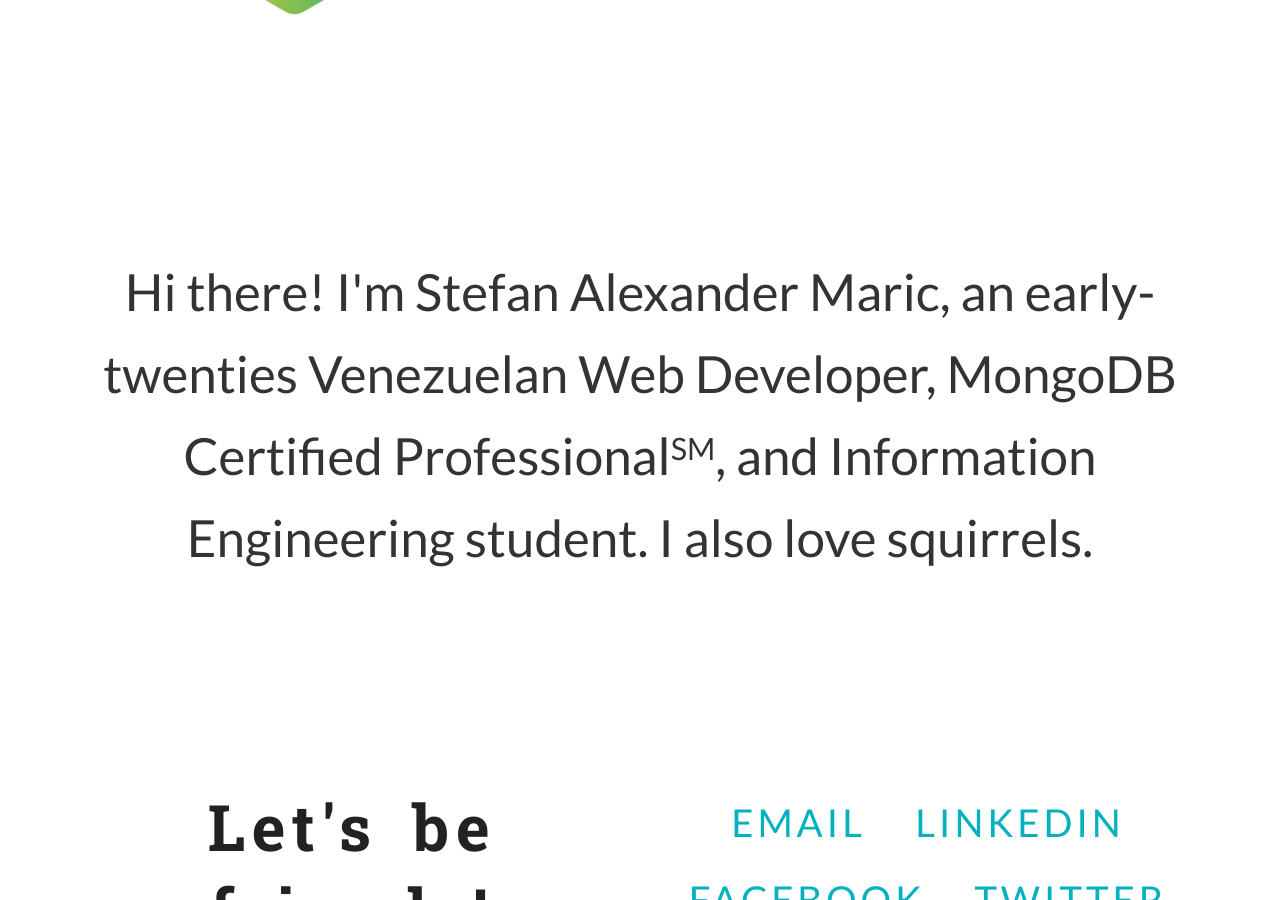
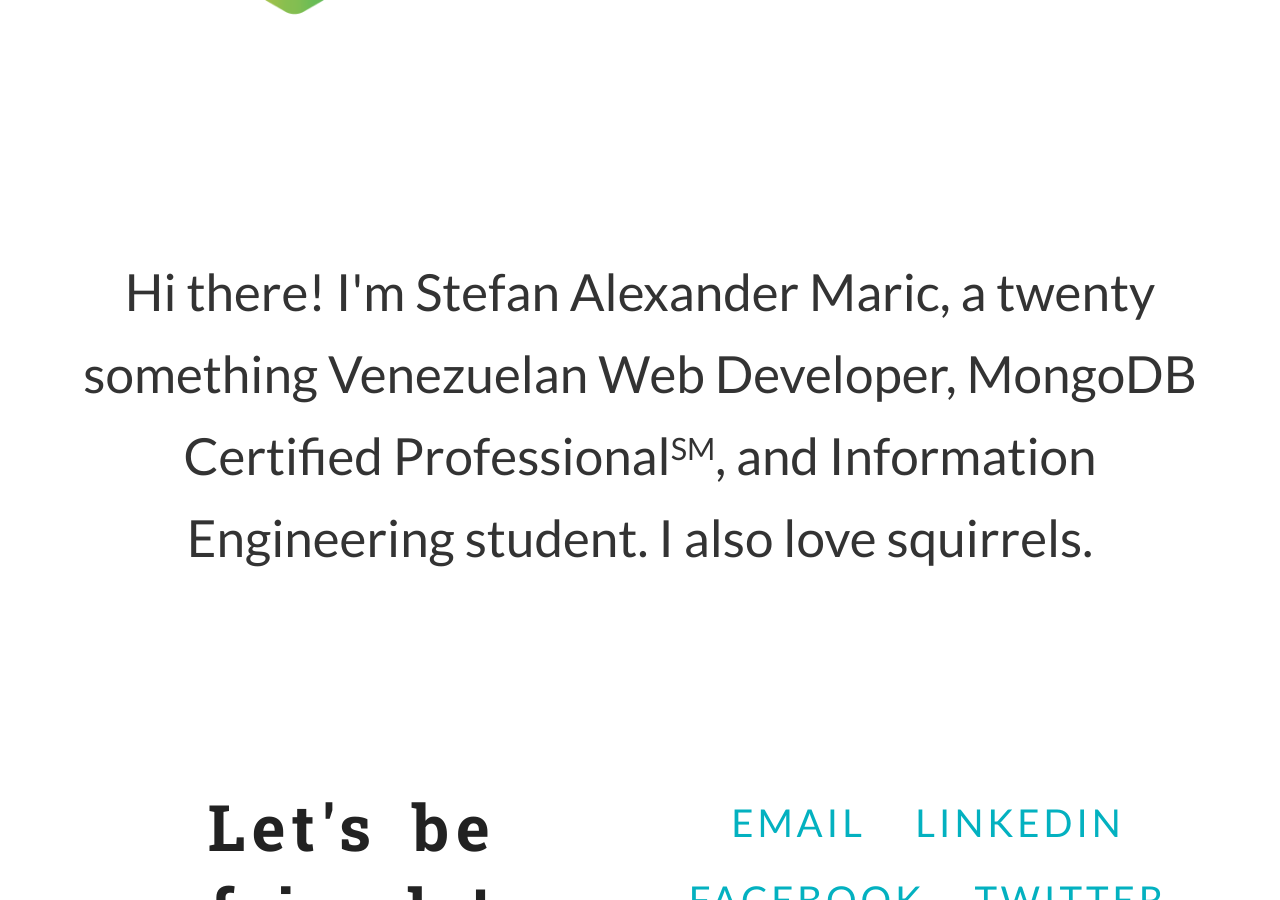
Before and after one commit to stefanmaric/stefanmaric.github.io, a Jekyll site: the page built from index.html, in a window 1280 px wide and 900 px high, scrolled down 491 px. Built offline with Jekyll 4.4.1, drawn with Linux system fonts in a browser that asks for light colours.

Commit message:
Better redaction.

```diff
--- a/index.html
+++ b/index.html
@@ -11,7 +11,7 @@
   </div>
 </section>
 <section id="about" class="tall">
-  <p>Hi there! I'm Stefan Alexander Maric, an early-twenties Venezuelan Web Developer,
+  <p>Hi there! I'm Stefan Alexander Maric, a twenty something Venezuelan Web Developer,
   MongoDB Certified Professional<sup>SM</sup>, and Information Engineering student.
   I also love squirrels.
   </p>
```
